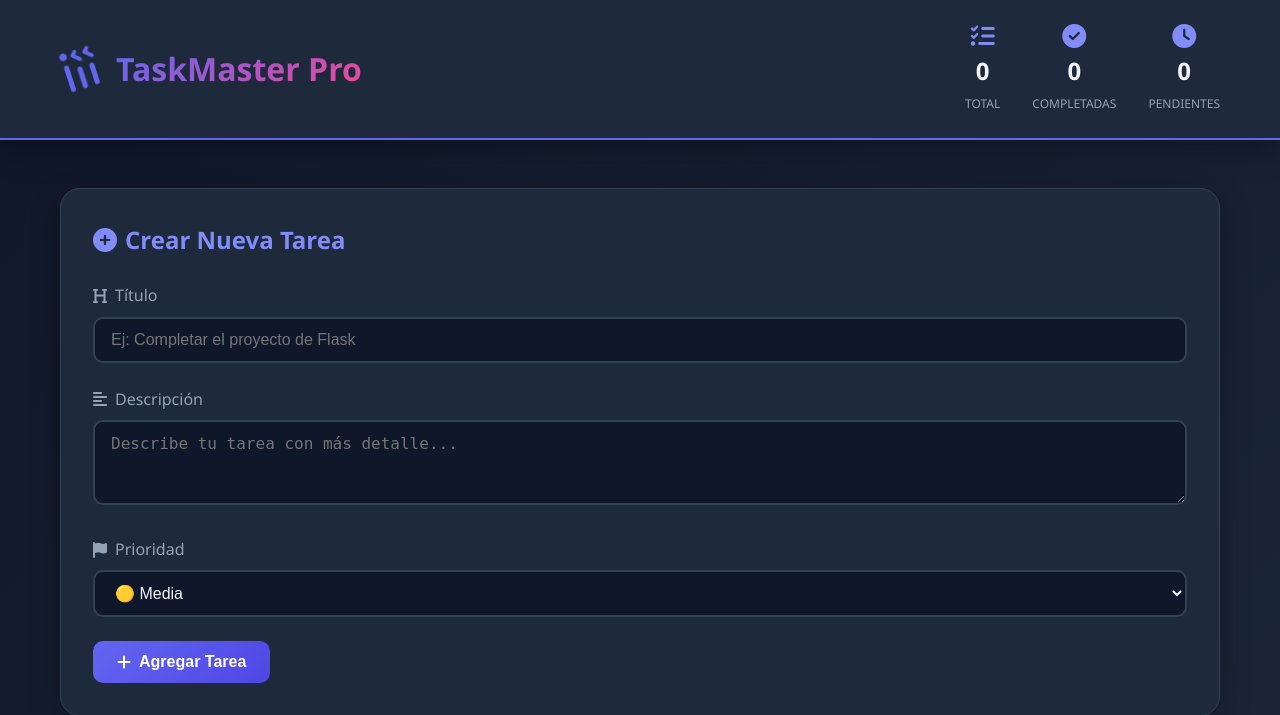
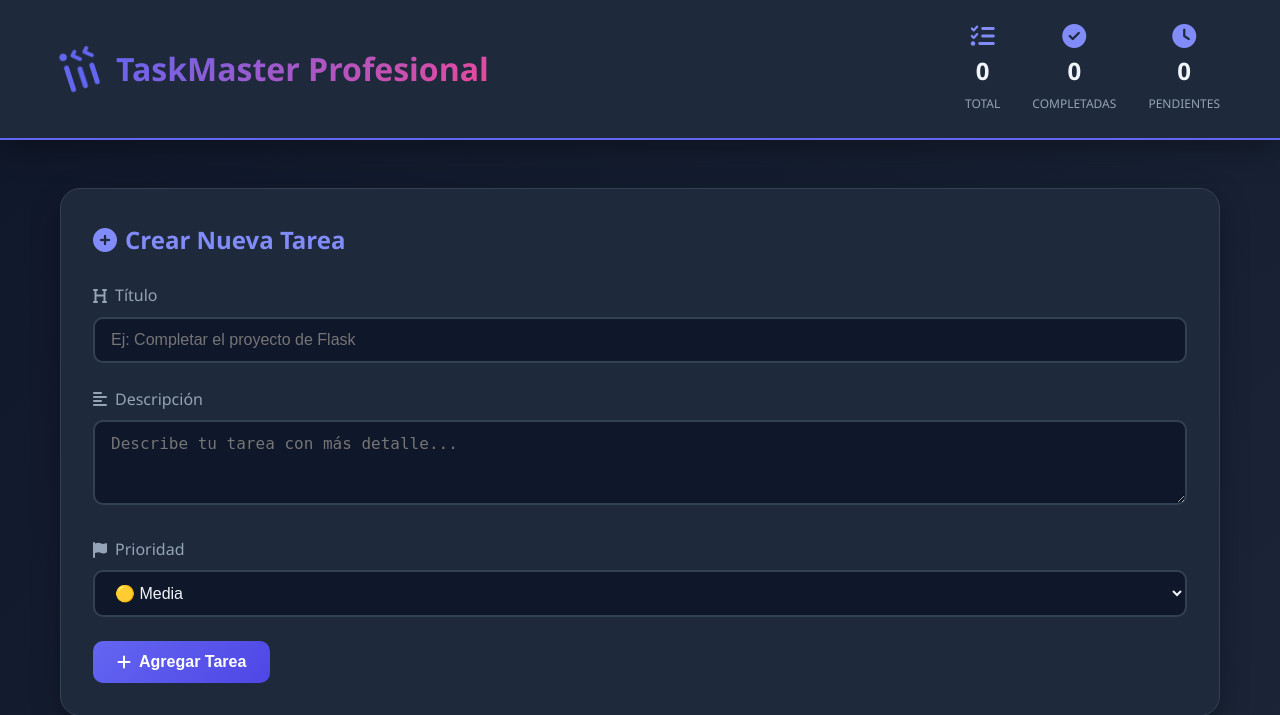
Before and after one commit to JhostinJATM/TaskMaster, a Flask app: page / in a window 1280 px wide. Shown: the top 715 px of the page. Run offline with Flask 3, Linux system fonts and the light colour scheme; data that the repository does not hold is empty.

Commit message:
Update title from 'TaskMaster Pro' to 'TaskMaster Profesional'

```diff
--- a/templates/index.html
+++ b/templates/index.html
@@ -14,7 +14,7 @@
             <div class="header-content">
                 <div class="logo">
                     <i class="fas fa-tasks"></i>
-                    <h1>TaskMaster Pro</h1>
+                    <h1>TaskMaster Profesional</h1>
                 </div>
                 <div class="stats-summary" id="statsSummary">
                     <div class="stat-item">
```
